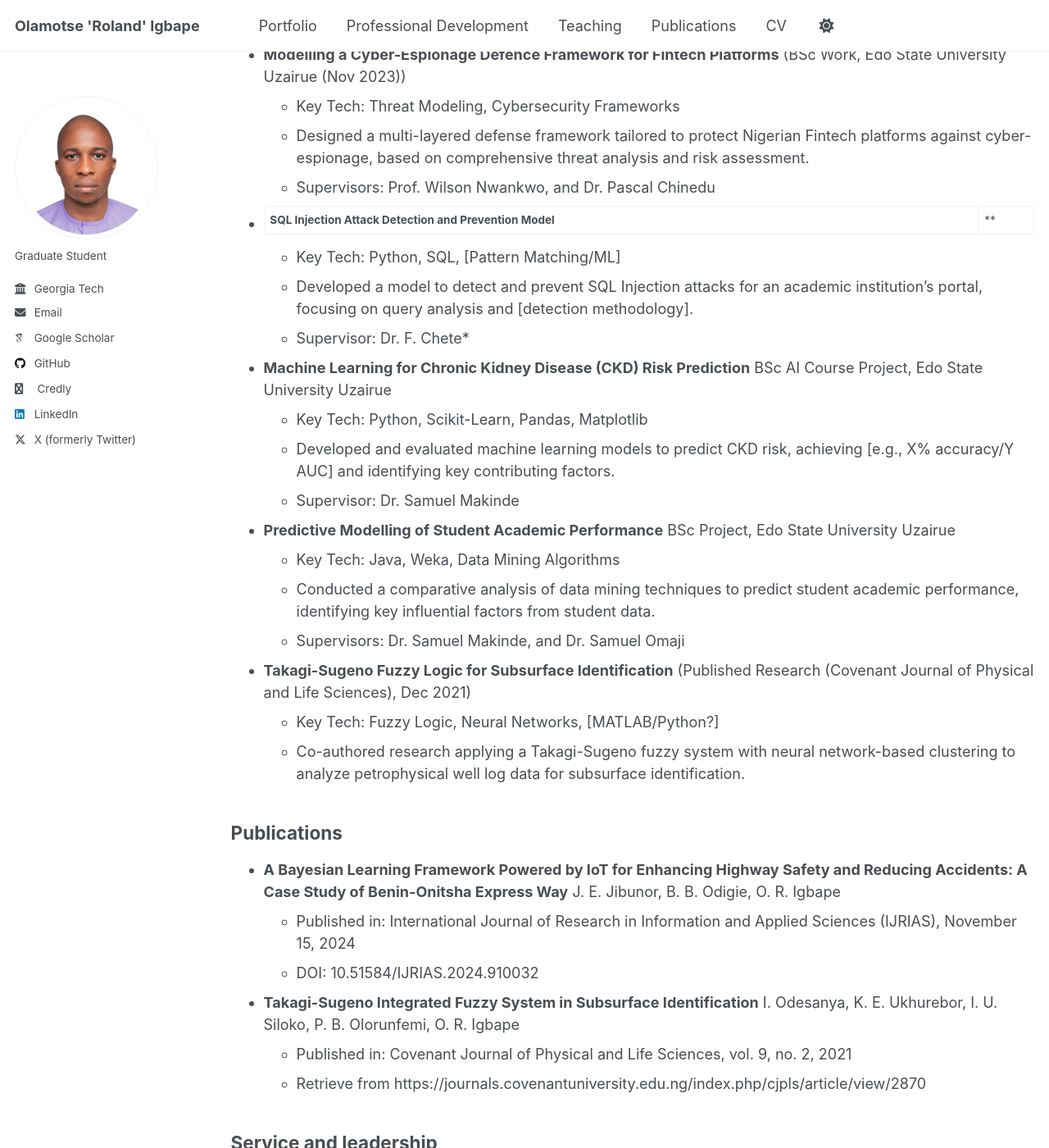
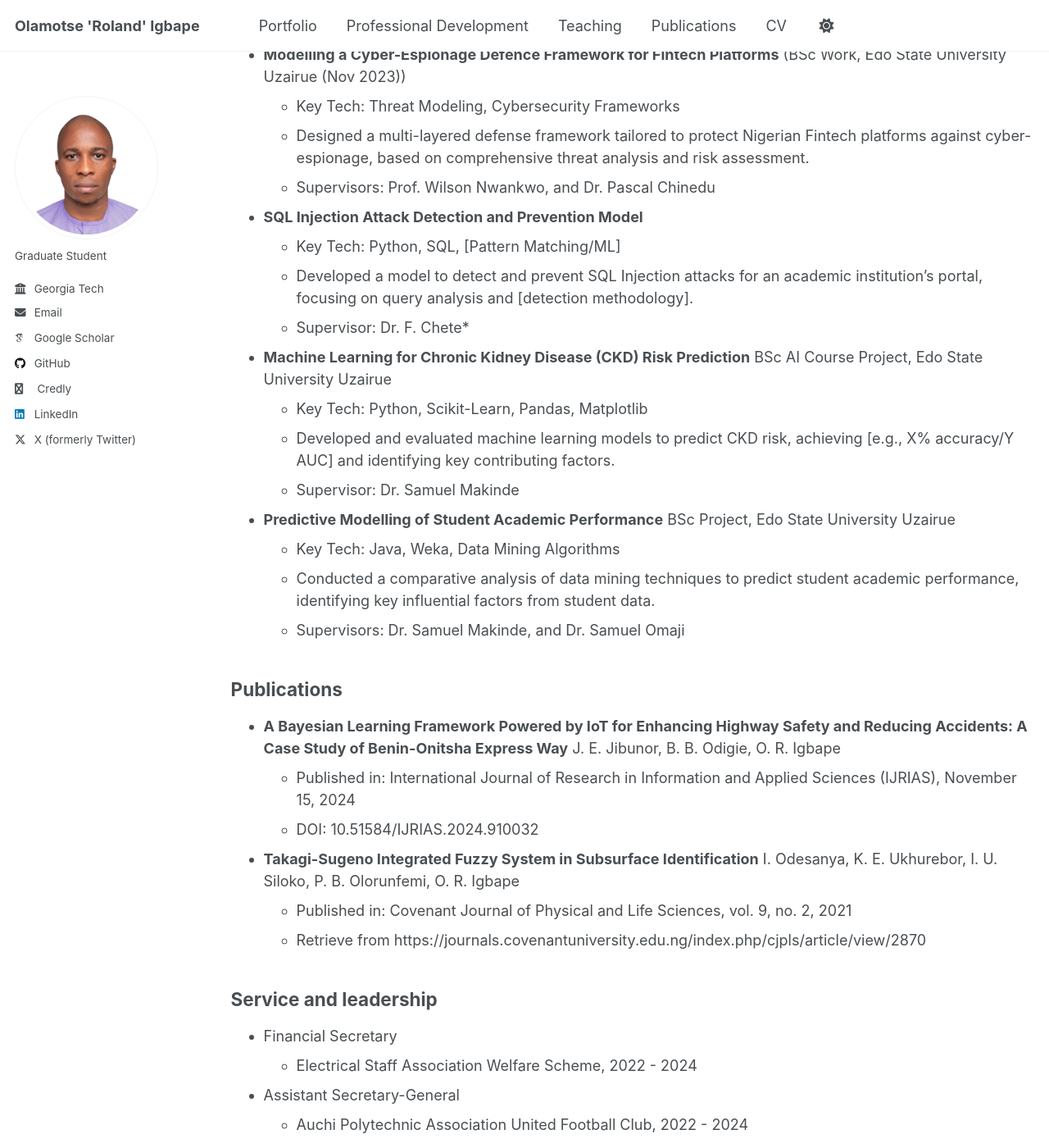
Before and after one commit to oigbape/oigbape.github.io, a Jekyll site: the page built from _pages/cv.md, in a window 1280 px wide and 1400 px high, scrolled down 2526 px. Shown: the whole window at 82% size. Built offline with Jekyll 4.4.1, drawn with Linux system fonts in a browser that asks for light colours; some web fonts are replaced.

Commit message:
Update cv.md

```diff
--- a/_pages/cv.md
+++ b/_pages/cv.md
@@ -68,7 +68,7 @@ redirect_from:
     *  Designed a multi-layered defense framework tailored to protect Nigerian Fintech platforms against cyber-espionage, based on comprehensive threat analysis and risk assessment.
     *  Supervisors: Prof. Wilson Nwankwo, and Dr. Pascal Chinedu
 
-* **SQL Injection Attack Detection and Prevention Model** | **
+* **SQL Injection Attack Detection and Prevention Model**
     *  Key Tech: Python, SQL, [Pattern Matching/ML]
     *  Developed a model to detect and prevent SQL Injection attacks for an academic institution's portal, focusing on query analysis and [detection methodology].
     *  Supervisor: Dr. F. Chete*
@@ -83,10 +83,6 @@ redirect_from:
     *  Conducted a comparative analysis of data mining techniques to predict student academic performance, identifying key influential factors from student data.
     *  Supervisors: Dr. Samuel Makinde, and Dr. Samuel Omaji
 
-* **Takagi-Sugeno Fuzzy Logic for Subsurface Identification** (Published Research (Covenant Journal of Physical and Life Sciences), Dec 2021)
-    * Key Tech: Fuzzy Logic, Neural Networks, [MATLAB/Python?]
-    *  Co-authored research applying a Takagi-Sugeno fuzzy system with neural network-based clustering to analyze petrophysical well log data for subsurface identification.
-
 ## Publications
 * **A Bayesian Learning Framework Powered by IoT for Enhancing Highway Safety and Reducing Accidents: A Case Study of Benin-Onitsha Express Way** J. E. Jibunor, B. B. Odigie, O. R. Igbape
     *  Published in: International Journal of Research in Information and Applied Sciences (IJRIAS), November 15, 2024
```
